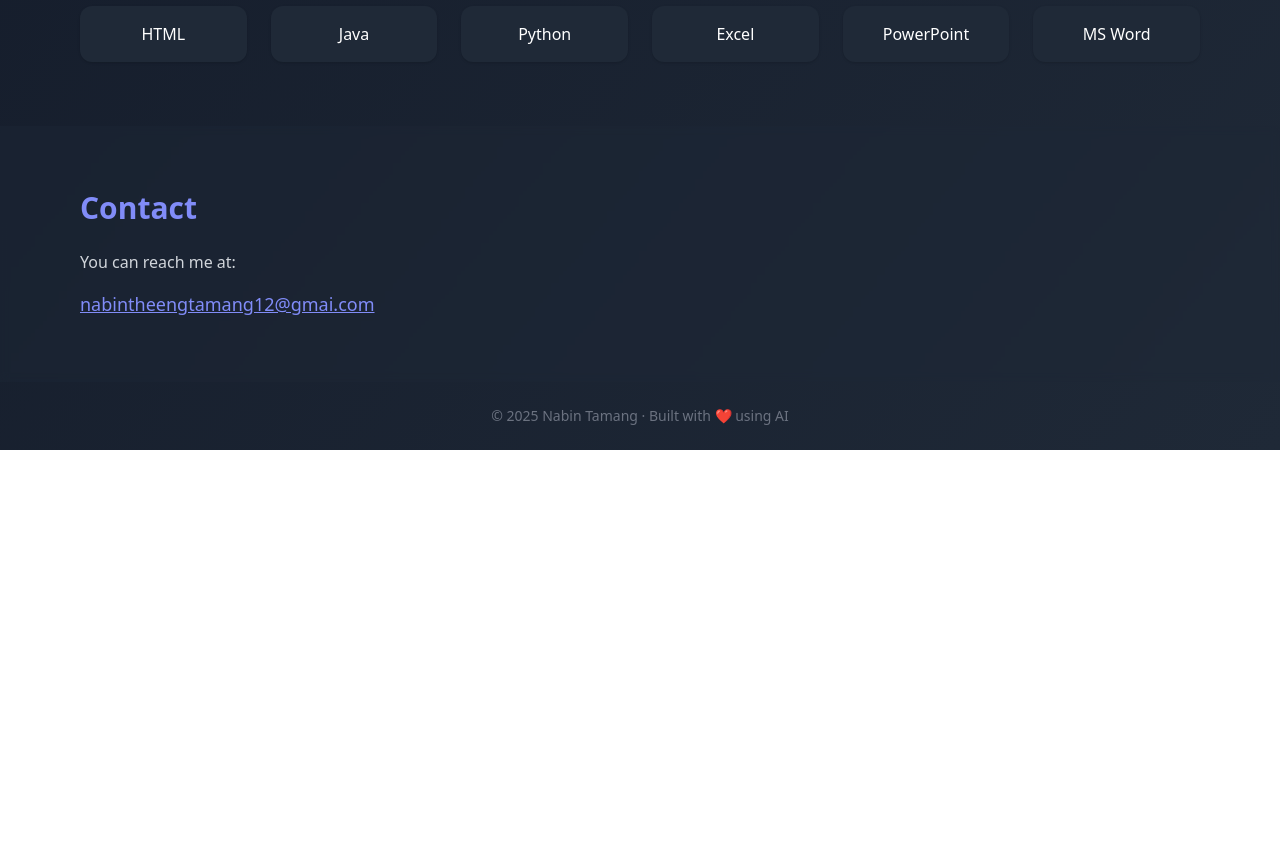
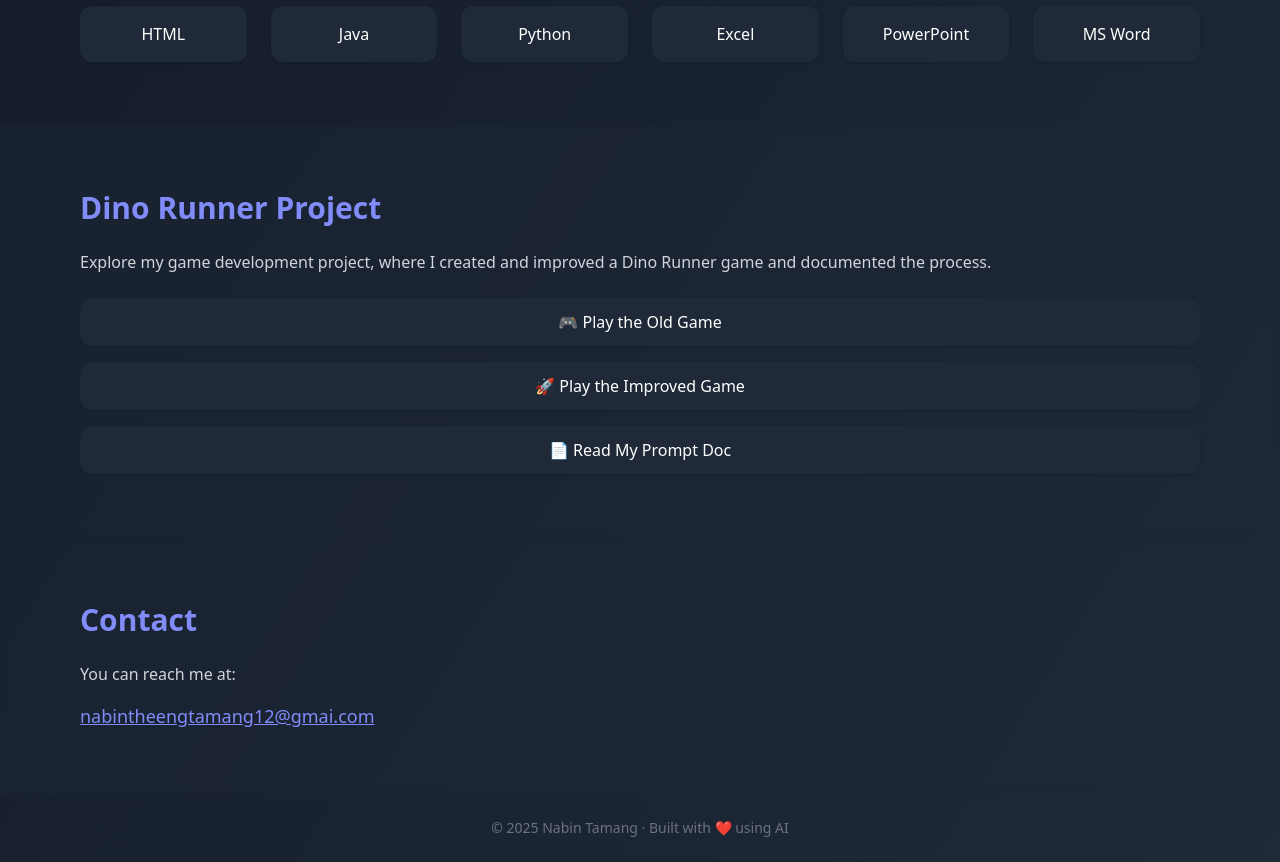
Before and after one commit to Airen-19/Nabin-Tamang, a plain HTML site: page index.html in a window 1280 px wide. Shown: the part 1200-2062 px from the top of the page. Before the commit the page ends 1650 px from the top, so only its background shows below. Drawn offline with nearby package versions, Linux system fonts and the light colour scheme.

Commit message:
Update index.html

```diff
--- a/index.html
+++ b/index.html
@@ -36,6 +36,27 @@
     </div>
   </section>
 
+  <!-- Dino Runner Project Section -->
+  <section class="py-16 px-6 md:px-20 bg-gray-800/40 backdrop-blur-sm">
+    <h2 class="text-3xl font-semibold mb-6 text-indigo-400">Dino Runner Project</h2>
+    <p class="text-gray-300 mb-6">Explore my game development project, where I created and improved a Dino Runner game and documented the process.</p>
+    <div class="space-y-4">
+      <a href="https://airen-19.github.io/Nabin-Tamang/dino_runner.html"
+         class="block bg-gray-800 hover:bg-gray-700 px-6 py-3 rounded-xl shadow transition text-center">
+        🎮 Play the Old Game
+      </a>
+      <a href="https://airen-19.github.io/Nabin-Tamang/dino_runner_max.html"
+         class="block bg-gray-800 hover:bg-gray-700 px-6 py-3 rounded-xl shadow transition text-center">
+        🚀 Play the Improved Game
+      </a>
+      <a href="https://docs.google.com/document/d/1R7oTHt7JZi8m0II_GL2xnvB-HjqnfOtQoTLvPMpZpK4/edit?usp=sharing"
+         target="_blank"
+         class="block bg-gray-800 hover:bg-gray-700 px-6 py-3 rounded-xl shadow transition text-center">
+        📄 Read My Prompt Doc
+      </a>
+    </div>
+  </section>
+
   <!-- Contact Section -->
   <section id="contact" class="py-16 px-6 md:px-20 bg-gray-800/40 backdrop-blur-sm">
     <h2 class="text-3xl font-semibold mb-6 text-indigo-400">Contact</h2>
```
